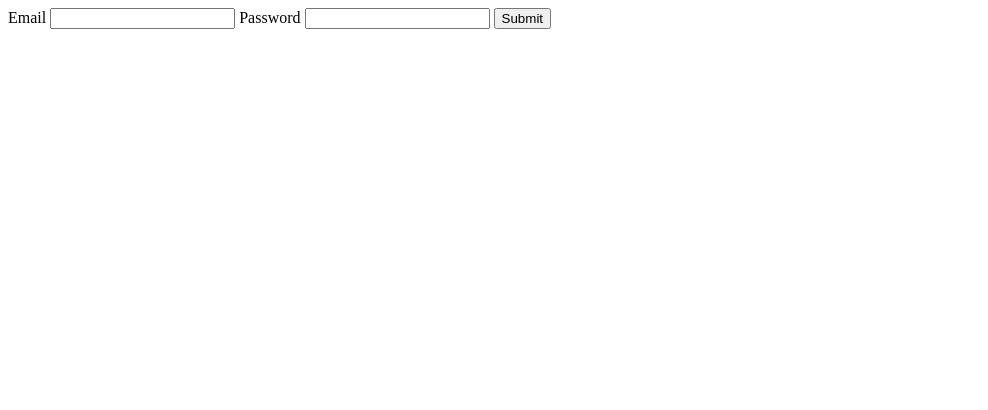
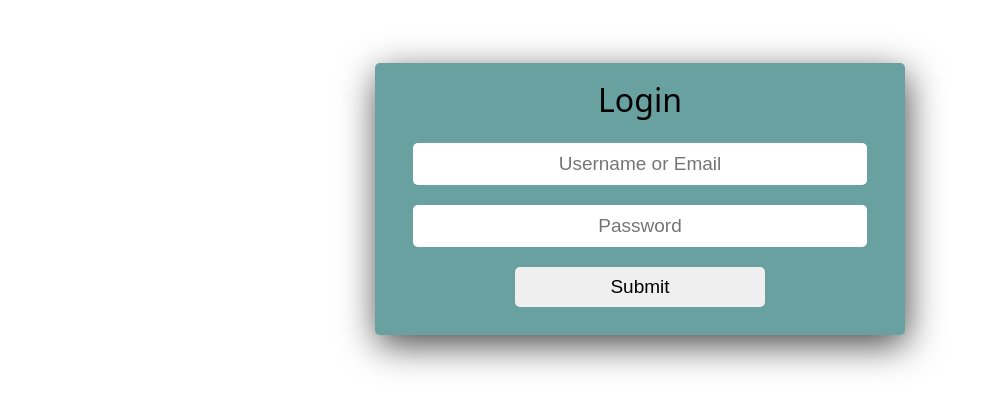
Before and after one commit to jakegornall/JacobLonesSiteAppEngine, a Flask app: page /admin in a window 1280 px wide. Shown: the top 410 px of the page, without its empty margins (0-988 px from the left). Run offline with Flask 2, Linux system fonts and the light colour scheme.

Commit message:
Add style to login

```diff
--- a/templates/adminLogin.html
+++ b/templates/adminLogin.html
@@ -2,19 +2,53 @@
 <html>
 <head>
 	<title>LogIn</title>
+	<style>
+		input {
+			width: 90%;
+    		height: 40px;
+    		margin: 0 auto 20px auto;
+    		display: block;
+    		font-size: 19px;
+    		text-align: center;
+    		border-radius: 5px;
+    		border: none;
+		}
+		input[type="submit"] {
+			margin-bottom: 0px;
+			width: 50%;
+		}
+		form {
+			background-color: #68A19F;
+			border-radius: 5px;
+			border: none;
+			padding: 10px 15px;
+			width: 90%;
+			max-width: 500px;
+			margin: 5% auto 0px auto;
+			text-align: center;
+			-webkit-box-shadow: 2px 10px 37px -1px rgba(0,0,0,0.75);
+            -moz-box-shadow: 2px 10px 37px -1px rgba(0,0,0,0.75);
+			box-shadow: 2px 10px 37px -1px rgba(0,0,0,0.75);
+		}
+		h1 {
+			margin-top: 5px;
+			font-family: system-ui;
+			font-weight: 200;
+		}
+		p {
+			color: #7d2525;
+			font-family: system-ui;
+    		font-size: 18px;
+		}
+	</style>
 </head>
 <body>
 	<form action="/admin" method="POST">
-		<label>
-			Email
-			<input type="email" name="email" required>
-		</label>
-		<label>
-			Password
-			<input type="password" name="password" required>
-		</label>
+		<h1>Login</h1>
+		<input type="email" name="email" placeholder="Username or Email" required>
+		<input type="password" name="password" placeholder="Password" required>
 		<input type="submit" name="login">
-		<p style="color: red;">{{error}}</p>
+		<p>{{error}}</p>
 	</form>
 </body>
 </html>
```
